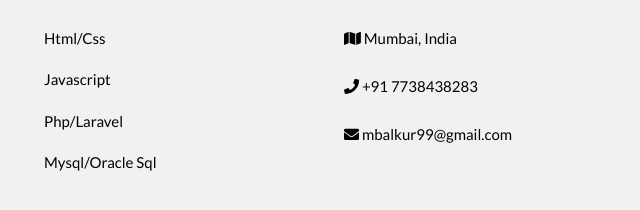
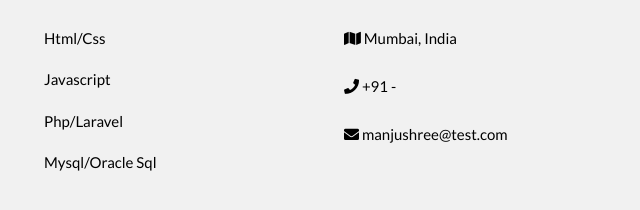
Before and after one commit to imbalkur/mbalkur, a plain HTML site: page index.html in a window 1280 px wide. Shown: the part 3404-3614 px from the top of the page, 640-1280 px from the left. Drawn offline with nearby package versions, Linux system fonts and the light colour scheme.

Commit message:
Update index.html

```diff
--- a/index.html
+++ b/index.html
@@ -385,8 +385,8 @@
           <ul class="contact">
             <h4>Contact</h4>
             <li><p><i class="fa fa-map" aria-hidden="true"></i> Mumbai, India</p></li>
-            <li><p><i class="fa fa-phone" aria-hidden="true"></i> +91 7738438283</p></li>
-            <li><p><i class="fa fa-envelope" aria-hidden="true"></i> mbalkur99@gmail.com</p></li>
+            <li><p><i class="fa fa-phone" aria-hidden="true"></i> +91 -</p></li>
+            <li><p><i class="fa fa-envelope" aria-hidden="true"></i> manjushree@test.com</p></li>
           </ul>
         </div>
       </div>
@@ -412,4 +412,5 @@
 
 
 </body>
+
 </html>
```
